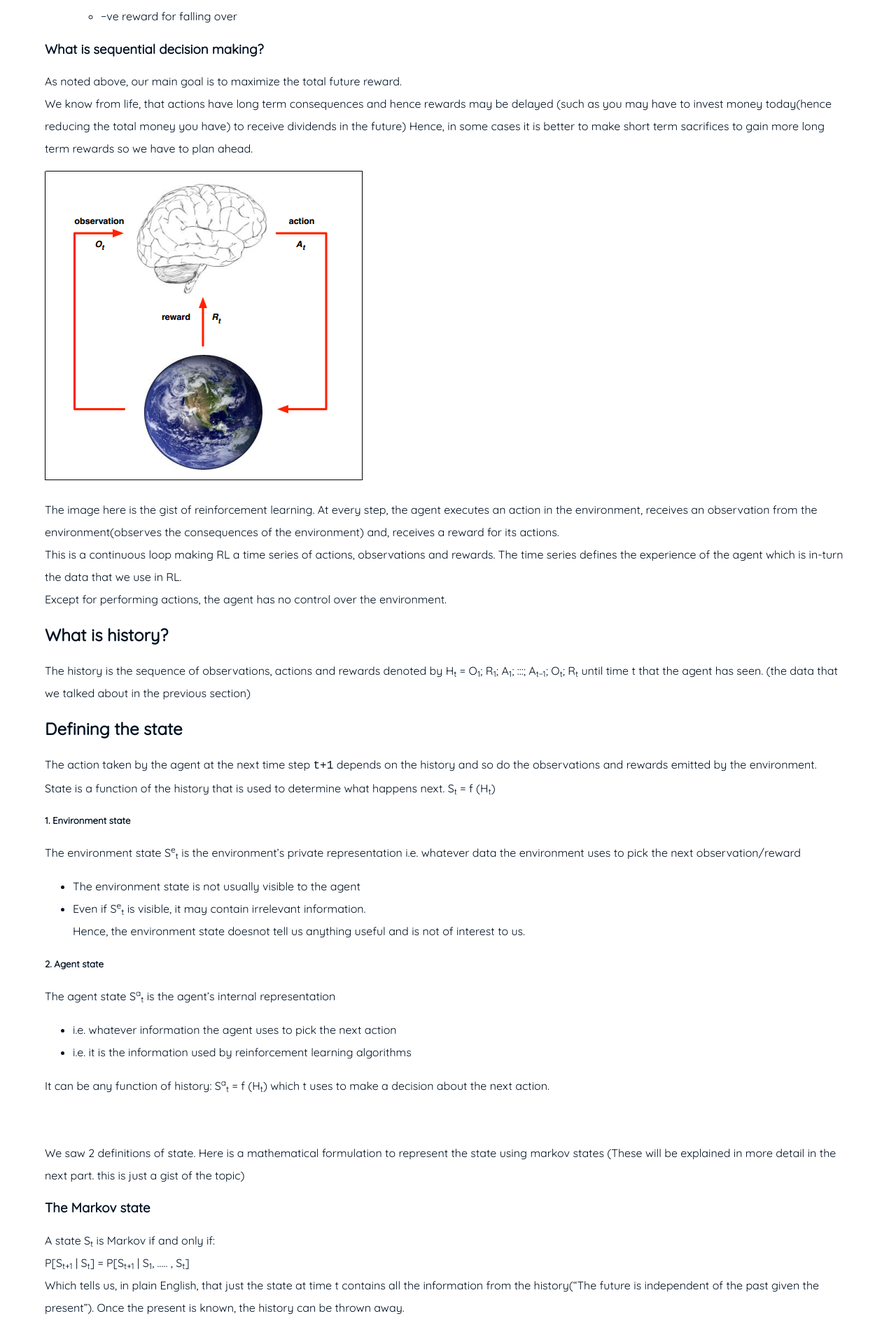
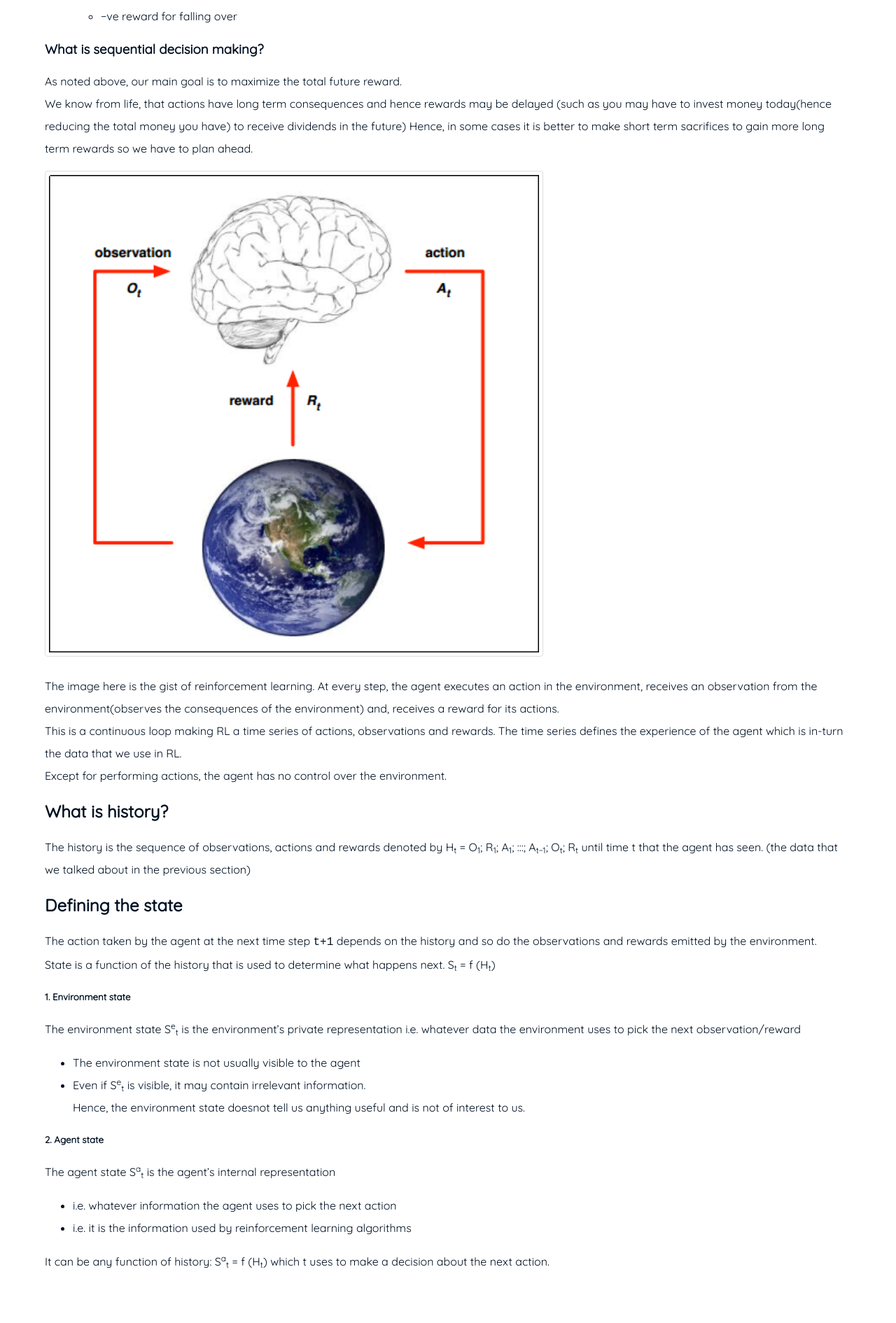
Before and after one commit to Stephen-Tellis/home, a Jekyll site: the page built from _posts/2020-07-25-RL.md, in a window 1280 px wide. Shown: the part 825-2715 px from the top of the page at 70% size. Built offline with Jekyll 4.4.1, drawn with Linux system fonts in a browser that asks for light colours.

Commit message:
Update 2020-07-25-RL.md

```diff
--- a/_posts/2020-07-25-RL.md
+++ b/_posts/2020-07-25-RL.md
@@ -27,7 +27,7 @@
 Hence, in some cases it is better to make short term sacrifices to gain more long term rewards so we have to plan ahead.
 
 
-<img src="{{ '/assets/img/RL_brain.png' | prepend: site.baseurl }}" id="img">
+<img src="{{ '/assets/img/RL_brain.png' | prepend: site.baseurl }}" id="pimg">
 
 The image here is the gist of reinforcement learning. At every step, the agent executes an action in the environment, receives an observation from the environment(observes the consequences of the environment) and, receives a reward for its actions.
 This is a continuous loop making RL a time series of actions, observations and rewards. The time series defines the experience of the agent which is in-turn the data that we use in RL.
@@ -107,16 +107,16 @@
 Actions: N, S, E, W
 State: The agent's location.
 
-<img src="{{ '/assets/img/maze_policy.png' | prepend: site.baseurl }}" id="img_post">
+<img src="{{ '/assets/img/maze_policy.png' | prepend: site.baseurl }}" id="pimg">
 
 This is what a deterministic optimal policy of an agent would look like. In every state, it tells the agent the best possible action in order to receive maximum reward.
 
-<img src="{{ '/assets/img/value_function.png' | prepend: site.baseurl }}" id="img_post">
+<img src="{{ '/assets/img/value_function.png' | prepend: site.baseurl }}" id="pimg">
 
 As defined before, it tells the agent how much reward can be expected from a state or by taking a particular action.
 
 
-<img src="{{ '/assets/img/maze_model.png' | prepend: site.baseurl }}" id="img_post">
+<img src="{{ '/assets/img/maze_model.png' | prepend: site.baseurl }}" id="pimg">
 
 The agent, based on the optimal policy and the value function, the agent builds a model of how the environment works.
 The grid shown represents the transition model and the numbers represent the immediate rewards the agent expects.
@@ -128,7 +128,7 @@
 4. Model Free: We donot explicitly try to understand the environment and model its dynamics. Instead, through experience we figure out the policy and/or the value function (find out what behavior gets us the most reward).
 5. Model based: We build a dynamics model of the environment, look ahead and find the optimal way to behave.
 
-<img src="{{ '/assets/img/venn_diagram.png' | prepend: site.baseurl }}" id="img_post">
+<img src="{{ '/assets/img/venn_diagram.png' | prepend: site.baseurl }}" id="pimg">
 
 
 ## Two fundamental types of problems in sequential decision making:
```
